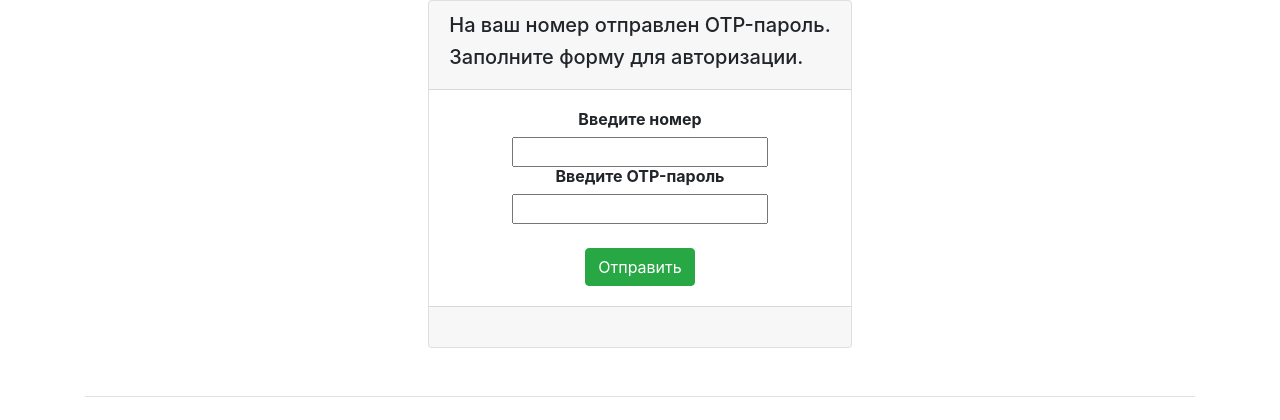
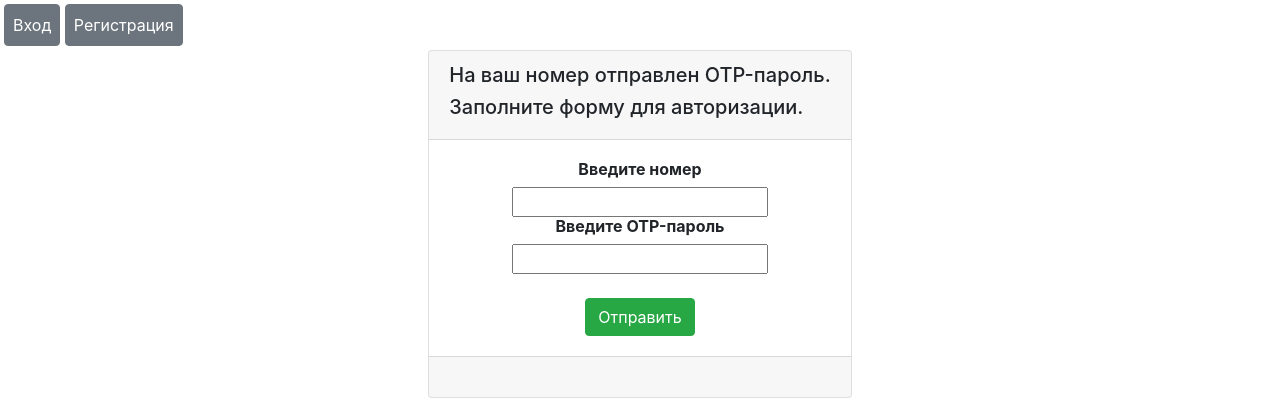
Before and after one commit to sergey-raskolenko/phone_auth_service, a Django app: page /otp/1/1/ in a window 1280 px wide. Shown: the top 420 px of the page. Run offline with Django 5.2, Linux system fonts and the light colour scheme; some libraries are stand-ins or nearby versions.

Commit message:
Some changes for profile

```diff
--- a/config/urls.py
+++ b/config/urls.py
@@ -1,12 +1,13 @@
 from django.contrib import admin
 from django.urls import path
-from user.views import register_page, check_otp, login_page, generate_otp, profile_page, enter_invite_code
+from user.views import register_page, check_otp, login_page, generate_otp, profile_page, enter_invite_code, logout_view
 
 urlpatterns = [
 	path('admin/', admin.site.urls),
 	path('register/', register_page, name="register"),
 	path('check/', check_otp, name="check_otp"),
 	path('login/', login_page, name="login"),
+	path('/', logout_view, name="logout"),
 	path('otp/<int:pk>/<uuid>/', generate_otp),
 	path('<str:invite_code>/', profile_page, name="profile"),
 	path('<str:invite_code>/enter_invite_code/', enter_invite_code, name="enter_invite_code"),
--- a/user/templates/base.html
+++ b/user/templates/base.html
@@ -8,6 +8,17 @@
     <link href="{% static 'css/bootstrap.min.css' %}" rel="stylesheet">
 </head>
 <body>
+<div class="d-flex flex-column flex-md-row align-items-center">
+    <nav class="p-1 ms-5">
+        {% if user.is_authenticated %}
+        <a class="p-2 btn btn-secondary" href="{% url 'profile' user.profile.invite_code %}">Пользователь: {{ user.phone }}</a>
+        <a class="p-2 btn btn-secondary" href="{% url 'logout' %}">Выход</a>
+        {% else %}
+        <a class="p-2 btn btn-secondary" href="{% url 'login' %}">Вход</a>
+        <a class="p-2 btn btn-secondary" href="{% url 'register' %}">Регистрация</a>
+        {% endif %}
+    </nav>
+</div>
 
 {% if messages %}
 {% for message in messages %}
@@ -24,6 +35,7 @@
 {% endif %}
 {% block content %}
 {% endblock %}
+
 
 <div class="container">
     <footer class="pt-4 my-md-5 pt-md-5 border-top">
--- a/user/views.py
+++ b/user/views.py
@@ -1,5 +1,5 @@
 from django.shortcuts import render, redirect, get_object_or_404
-from django.contrib.auth import authenticate, login, get_user_model
+from django.contrib.auth import authenticate, login, get_user_model, logout
 
 from .forms import RegisterForm, LoginForm
 from .profile import Profile
@@ -86,3 +86,8 @@ def enter_invite_code(request, invite_code):
 	except Profile.DoesNotExist:
 		messages.error(request, "Код не существует!")
 	return redirect(f"/{invite_code}")
+
+
+def logout_view(request):
+	logout(request)
+	return redirect("login/")
```
Also changed, not shown: user/templates/profile.html (+14 -7 lines).
